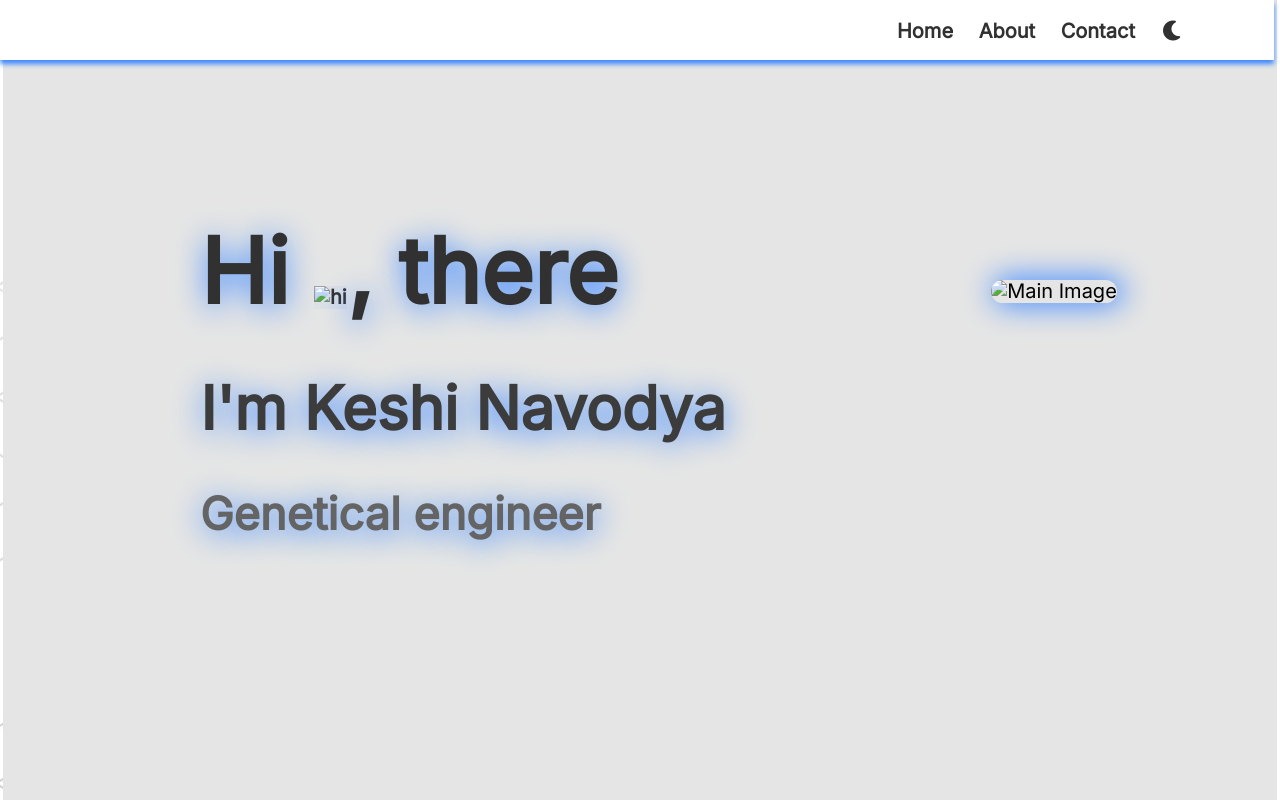
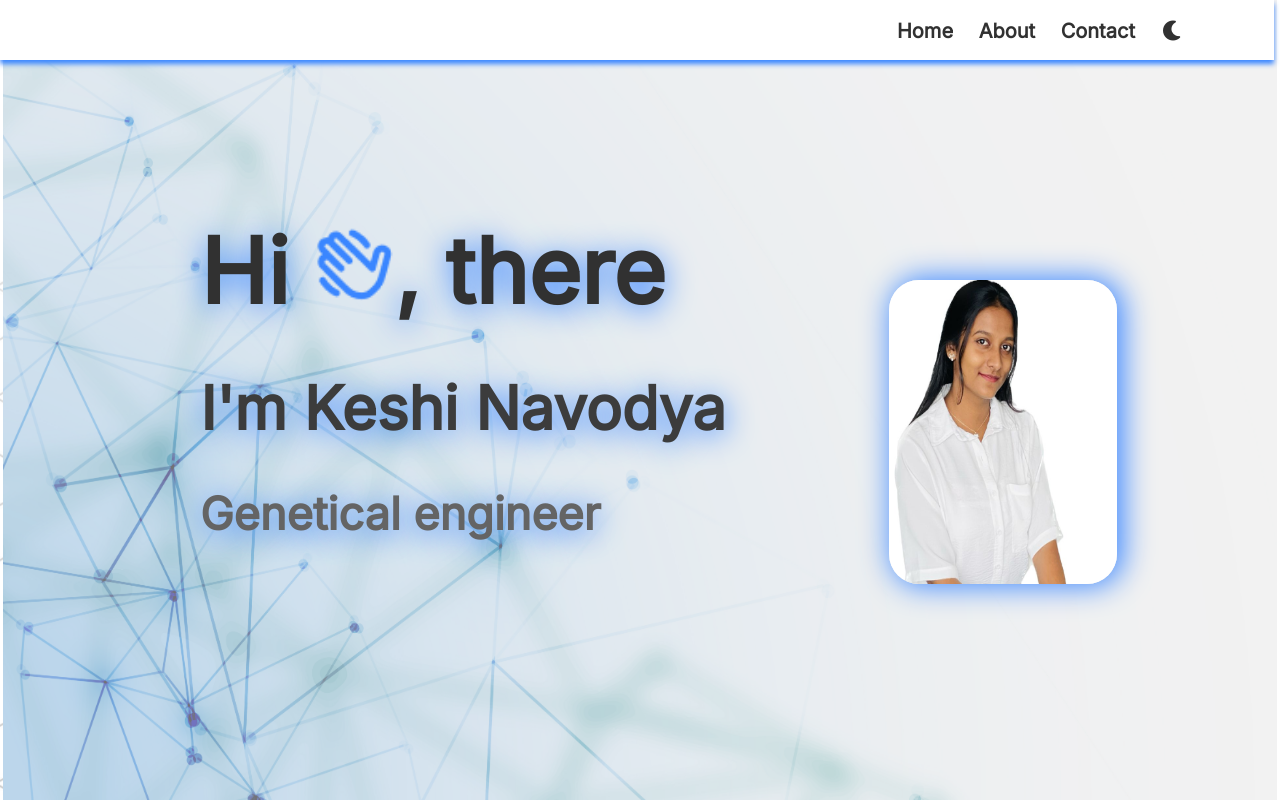
Before and after one commit to Keshi-Navodya/my-portfolio, a plain HTML site: page index.html in a window 1280 px wide. Shown: the top 802 px of the page. Drawn offline with nearby package versions, Linux system fonts and the light colour scheme; files that its build step writes are made by us from their sources; a script that the page names is missing; files whose address does not match are found by name.

Commit message:
Update index.html

```diff
--- a/index.html
+++ b/index.html
@@ -5,9 +5,9 @@
 <head>
     <meta charset="UTF-8">
     <title>Keshi Navodya</title>
-    <link rel="icon" href="assets/images/my-image.jpeg">
-    <link rel="stylesheet" href="assets/css/styles.css">
-    <link rel="stylesheet" href="assets/css/normalize.css">
+    <link rel="icon" href="my-image.jpeg">
+    <link rel="stylesheet" href="styles.css">
+    <link rel="stylesheet" href="normalize.css">
 
     <!-- font -->
     <link rel="preconnect" href="https://fonts.googleapis.com">
@@ -56,17 +56,17 @@
         <!-- Description -->
         <aside class="main-image">
 
-            <img id="main-image" src="assets/images/main-image-light.jpg" alt="main-image">
+            <img id="main-image" src="main-image-light.jpg" alt="main-image">
 
             <!-- Image -->
             <div class="des-image">
-                <img src="assets/images/my-image.jpeg" alt="Main Image">
+                <img src="my-image.jpeg" alt="Main Image">
             </div>
 
         </aside>
 
         <aside class="main-description">
-            <h1>Hi <span><img src="assets/images/hi.png" alt="hi"></span>, there</h1>
+            <h1>Hi <span><img src="hi.png" alt="hi"></span>, there</h1>
             <h2>I'm Keshi Navodya</h2>
             <h3>Genetical engineer</h3>
         </aside>
@@ -88,7 +88,7 @@
             <section>
                 <!-- Image -->
                 <section class="intro-image">
-                    <img src="assets/images/about-image.png" alt="about image">
+                    <img src="about-image.png" alt="about image">
                 </section>
 
                 <!-- Intro -->
@@ -114,7 +114,7 @@
                     <section class="des">
                         <p>I am a smart worker, but sometimes I work hard too for achieve my goals. As a young person I really like to explore the things that happen worldwide in science field. I’m from Sri Lanka and doing a degree in Sri Lanka institute of information technology called as Bsc.Hons. Biotechnology. After I complete my degree I prefer to work as a genetical engineer.I have more future plans to buildup so many products and methods to help people. </p>
                     </section>
-                    <button type="button"> <a href="/assets/pdf/HS22164308 (K D K Navodya).pdf"> Download CV </a>  <i class="fa-solid fa-download"></i></button>
+                    <button type="button"> <a href="HS22164308 (K D K Navodya).pdf"> Download CV </a>  <i class="fa-solid fa-download"></i></button>
                 </aside>
             </section>
 
@@ -223,7 +223,7 @@
 
         <!-- Information -->
         <section>
-            <img src="assets/images/my-image.jpeg" alt="">
+            <img src="my-image.jpeg" alt="">
             <h2>Keshi Navodya</h2>
             <h3>Genetical engineer</h3>
         </section>
```
